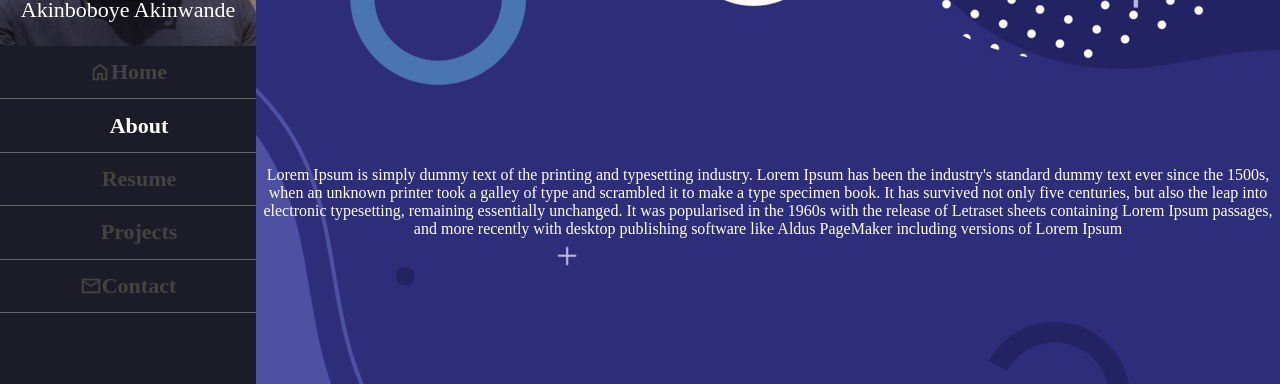
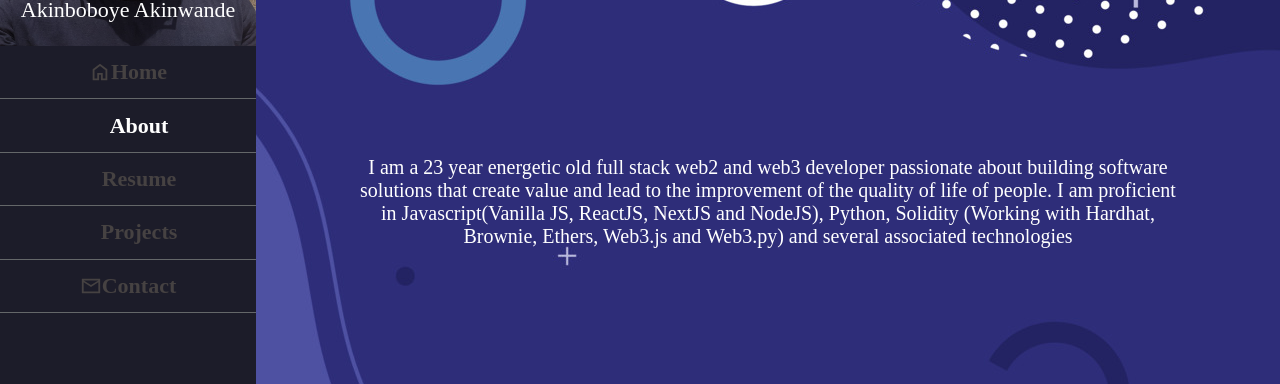
Before and after one commit to Boboye-Ak/Boboye-portfolio-nextjs, a Next.js app: page / in a window 1280 px wide. Both pictures are taken after a click on the element "About". Shown: the part 194-578 px from the top of the page. Built offline with nearby package versions, Linux system fonts and the light colour scheme; some icons are missing.

Commit message:
added about page text

```diff
--- a/components/Sections/AboutSection.js
+++ b/components/Sections/AboutSection.js
@@ -1,5 +1,8 @@
 import { Icon } from "@iconify/react"
 import { useState } from "react"
+
+const aboutText =
+    "I am a 23 year energetic old full stack web2 and web3 developer passionate about building software solutions that create value and lead to the improvement of the quality of life of people. I am proficient in Javascript(Vanilla JS, ReactJS, NextJS and NodeJS), Python, Solidity (Working with Hardhat, Brownie, Ethers, Web3.js and Web3.py) and several associated technologies"
 
 const AboutSection = ({ activePage, setActivePage }) => {
     const [showArrow, setShowArrow] = useState(true)
@@ -17,14 +20,7 @@ const AboutSection = ({ activePage, setActivePage }) => {
                 </div>
             </div>
             <div className="middle-third">
-                Lorem Ipsum is simply dummy text of the printing and typesetting industry. Lorem
-                Ipsum has been the industry's standard dummy text ever since the 1500s, when an
-                unknown printer took a galley of type and scrambled it to make a type specimen book.
-                It has survived not only five centuries, but also the leap into electronic
-                typesetting, remaining essentially unchanged. It was popularised in the 1960s with
-                the release of Letraset sheets containing Lorem Ipsum passages, and more recently
-                with desktop publishing software like Aldus PageMaker including versions of Lorem
-                Ipsum
+                <p>{aboutText}</p>
             </div>
             <div className="lower-third">
                 {" "}
--- a/styles/Sections/about-section.css
+++ b/styles/Sections/about-section.css
@@ -9,6 +9,7 @@
 }
 
 .section.about .upper-third .down-arrow {
+    color: rgb(57, 57, 247);
     opacity: 1;
     position: relative;
     bottom: 0px;
@@ -27,12 +28,16 @@
 }
 
 .section.about .middle-third {
+    font-size: 20px;
     height: 33%;
     width: 100%;
     display: flex;
     flex-direction: row;
     justify-content: center;
     align-items: center;
+}
+.section.about .middle-third p {
+    width: 80%;
     text-align: center;
 }
 
@@ -47,6 +52,7 @@
 }
 
 .section.about .lower-third .down-arrow {
+    color: rgb(57, 57, 247);
     opacity: 1;
     position: relative;
     top: 0px;
```
Also changed, not shown: 1 other file (tests, documents, lock files or other folders).
